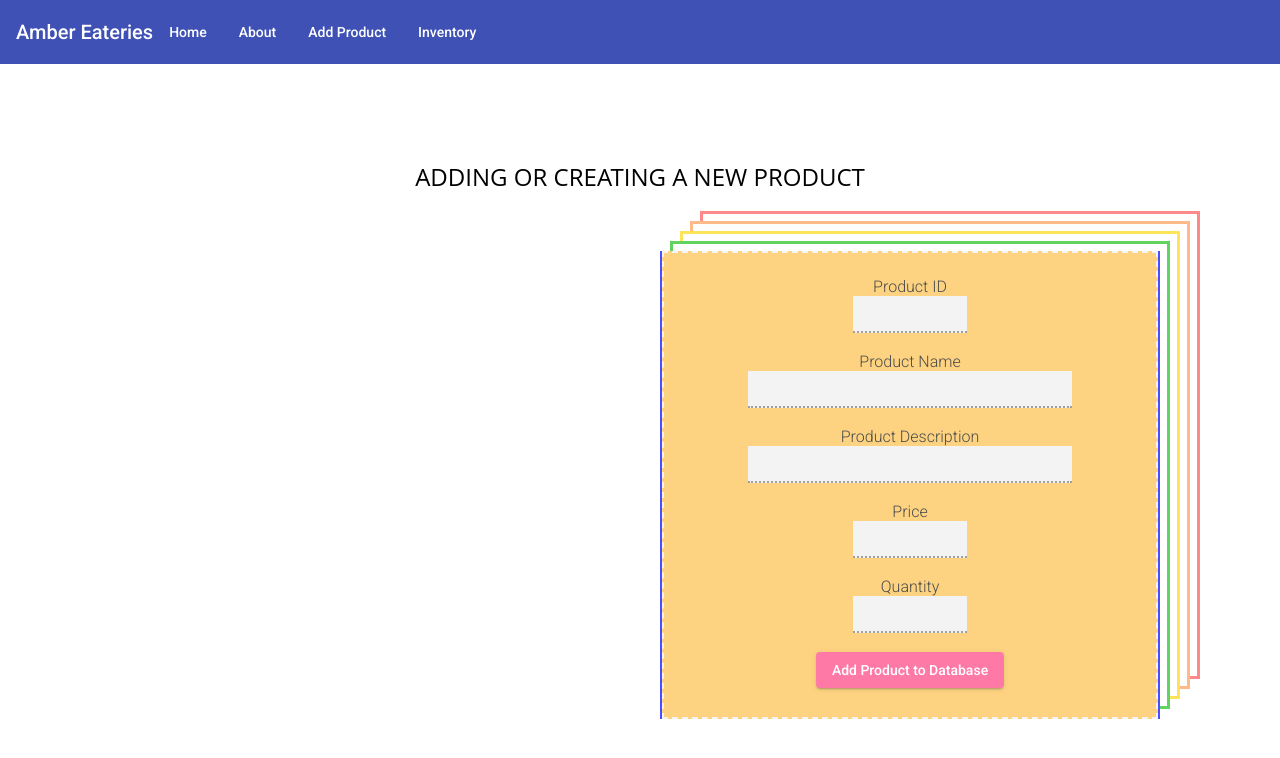
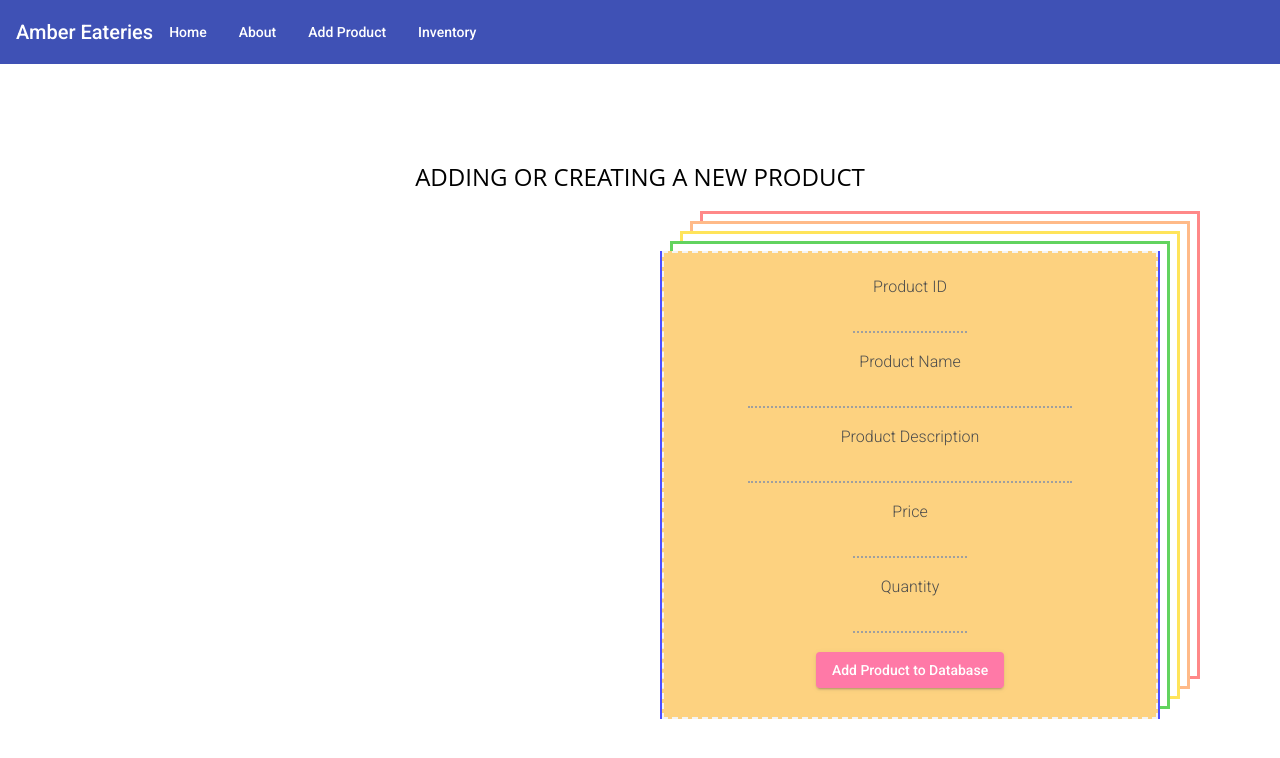
Before and after one commit to The-Azure-Coder/Angular-group-crud, an Angular app: page /post in a window 1280 px wide. Shown: the top 758 px of the page. Built offline with nearby package versions, Linux system fonts and the light colour scheme.

Commit message:
commit on FormStyling

```diff
--- a/src/app/post/post.component.css
+++ b/src/app/post/post.component.css
@@ -30,7 +30,7 @@
     border-right-style: hidden;
     border-left-style: hidden;
     border-bottom-style: dotted;
-    background-color: #eee;
+    background-color: #fcbf49;
 }
 input[type=number] {
     width: 20%;
@@ -40,7 +40,7 @@
     border-right-style: hidden;
     border-left-style: hidden;
     border-bottom-style: dotted;
-    background-color: #eee;
+    background-color: #fcbf49;
 }
 h2 {
     text-align: center;
--- a/src/app/productedit/productedit.component.css
+++ b/src/app/productedit/productedit.component.css
@@ -32,7 +32,7 @@
     border-right-style: hidden;
     border-left-style: hidden;
     border-bottom-style: dotted;
-    background-color: #eee;
+    background-color: #48cae4;
 }
 input[type=number] {
     width: 20%;
@@ -42,7 +42,7 @@
     border-right-style: hidden;
     border-left-style: hidden;
     border-bottom-style: dotted;
-    background-color: #eee;
+    background-color: #48cae4;
 }
 h1 {
     text-align: center;
```
